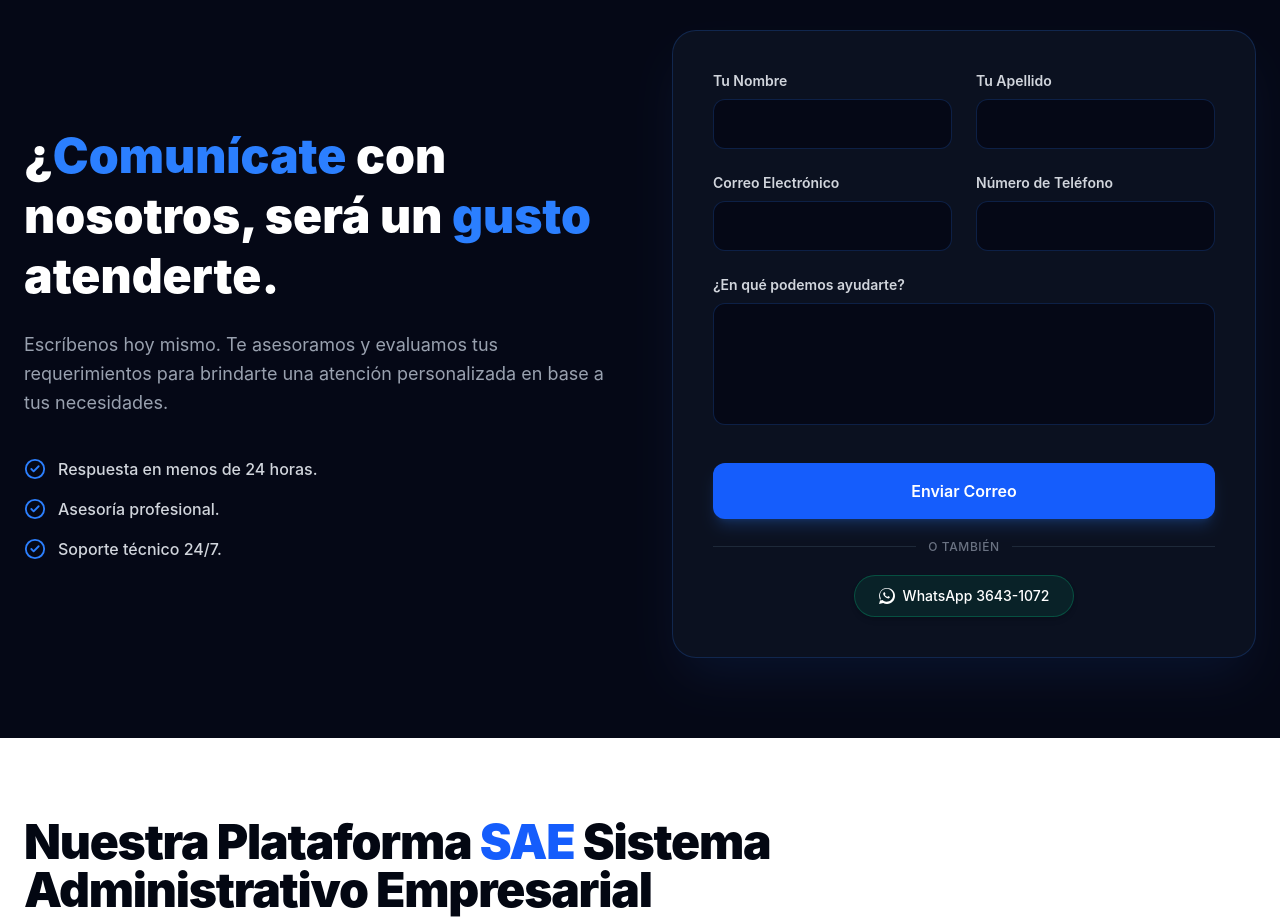
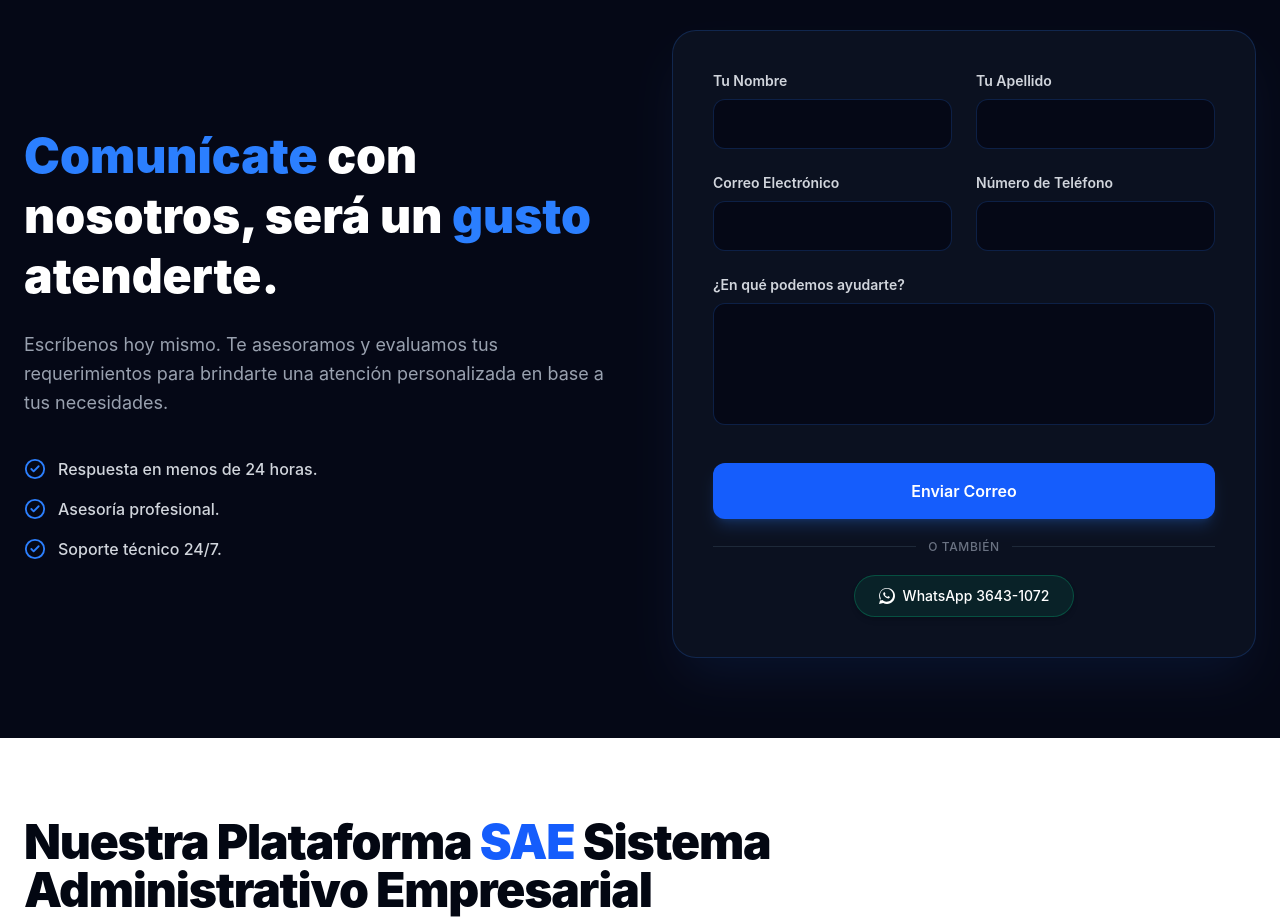
Before and after one commit to selvin270/solusoft-web, a React (Vite) app: page / in a window 1280 px wide. Shown: the part 1420-2343 px from the top of the page. Built offline with nearby package versions, Linux system fonts and the light colour scheme.

Commit message:
contacto

```diff
--- a/src/components/Formulario.jsx
+++ b/src/components/Formulario.jsx
@@ -55,7 +55,7 @@ const Formulario = () => {
                         transition={{ duration: 0.8, delay: 0.1, ease: "easeOut" }}
                     >
                         <h2 className="text-5xl font-black text-white leading-tight">
-                            ¿<span className="text-blue-500">Comunícate</span> con nosotros, será un <span className="text-blue-500">gusto</span> atenderte.
+                            <span className="text-blue-500">Comunícate</span> con nosotros, será un <span className="text-blue-500">gusto</span> atenderte.
                         </h2>
                         <p className="mt-6 text-gray-400 text-lg leading-relaxed">
                             Escríbenos hoy mismo. Te asesoramos y evaluamos tus requerimientos para brindarte una atención personalizada en base a tus necesidades.
```
